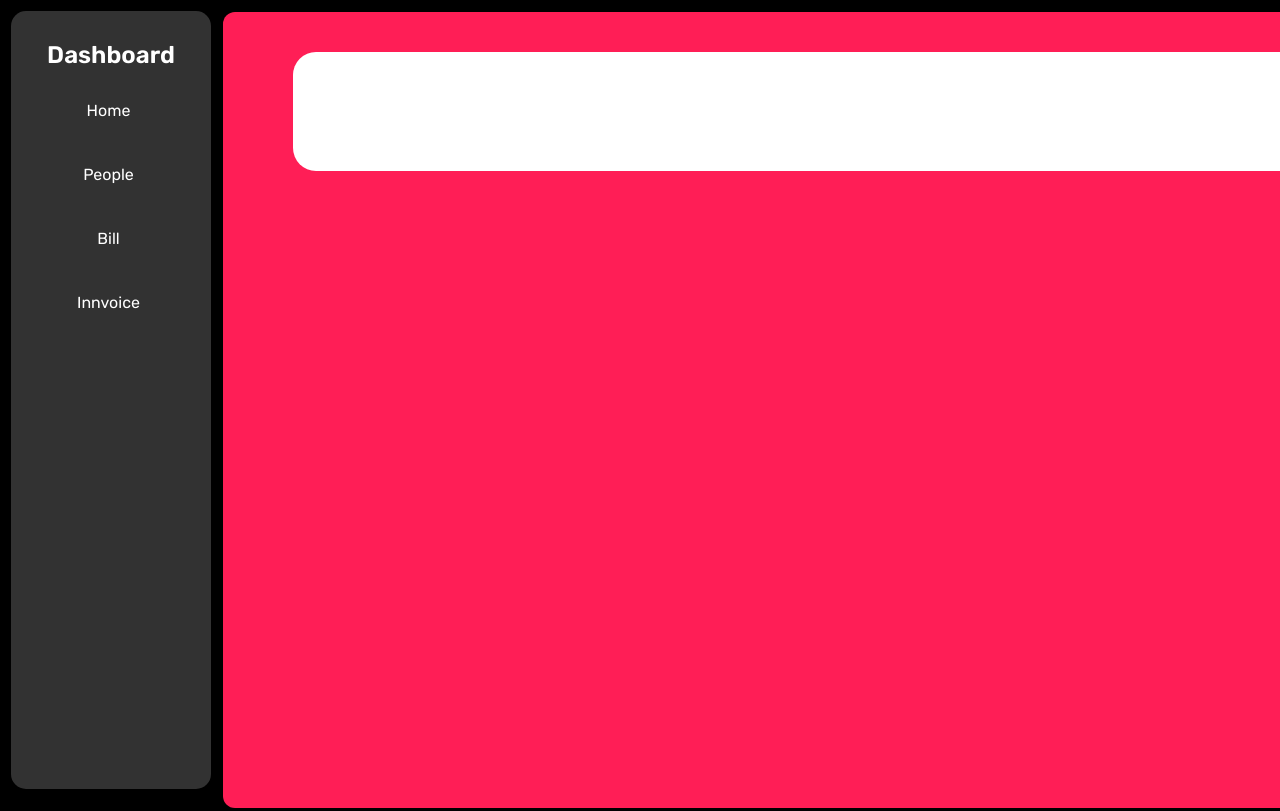
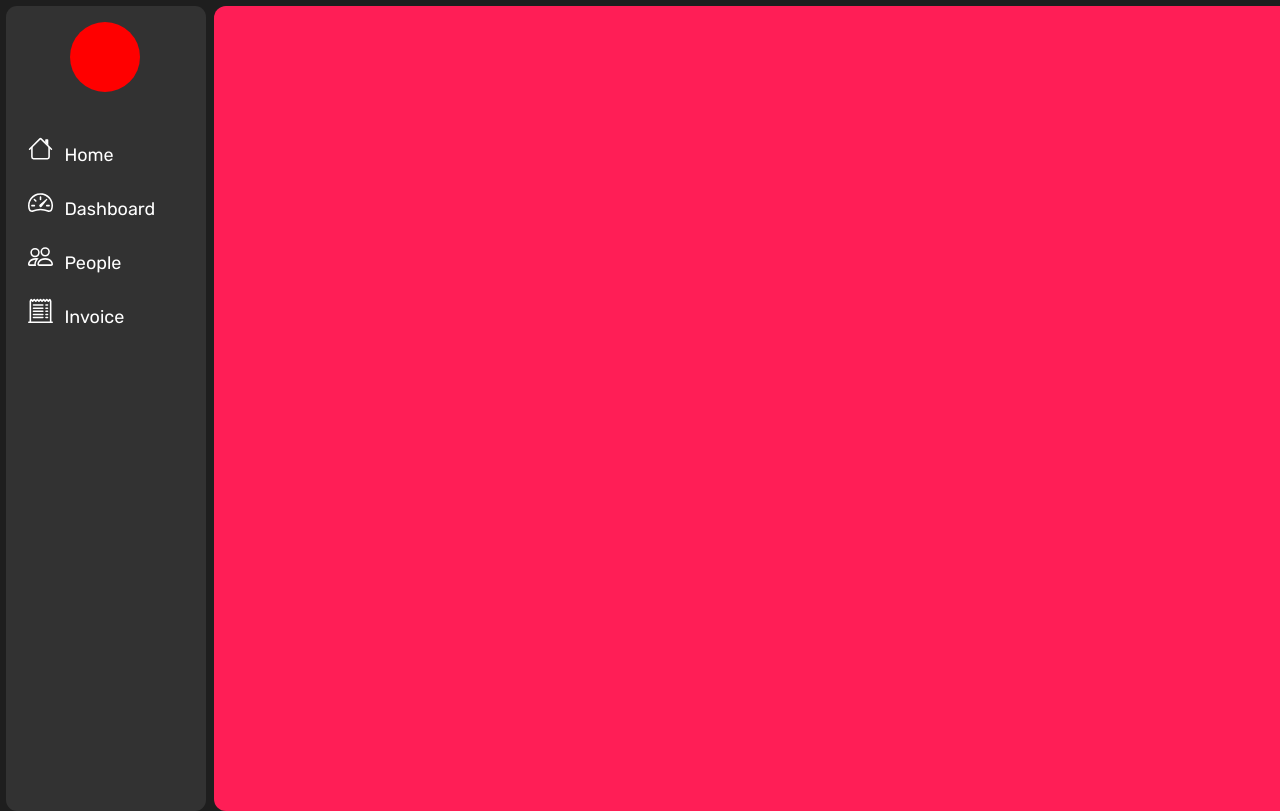
Before and after one commit to 26dhruv/project-UI, a plain HTML site: page DashBoard.html in a window 1280 px wide. Shown: the top 811 px of the page. Drawn offline with Linux system fonts and the light colour scheme.

Commit message:
Dhruvesh : Rewrite the hole Code again and decresesize.

```diff
--- a/DashBoard.html
+++ b/DashBoard.html
@@ -2,46 +2,68 @@
 <html lang="en">
 
 <head>
-    <meta charset="UTF-8">
-    <meta http-equiv="X-UA-Compatible" content="IE=edge">
-    <meta name="viewport" content="width=device-width, initial-scale=1.0">
+    <meta charset="UTF-8" />
+    <meta http-equiv="X-UA-Compatible" content="IE=edge" />
+    <meta name="viewport" content="width=device-width, initial-scale=1.0" />
     <link rel="stylesheet" href="index.css">
-    <title>Document</title>
     <link rel="preconnect" href="https://fonts.googleapis.com">
     <link rel="preconnect" href="https://fonts.gstatic.com" crossorigin>
     <link
         href="https://fonts.googleapis.com/css2?family=Rubik:ital,wght@0,300;0,400;0,500;0,600;1,300;1,400&display=swap"
         rel="stylesheet">
+
+    <title>Document</title>
 </head>
 
 <body>
-    <section class="sb">
-        <div class="sidebar">
-            <h1>Dashboard</h1>
-            <ul>
-                <a href="">
-                    <li>Home</li>
-                </a>
-                <a href="">
-                    <li>People</li>
-                </a>
-                <a href="">
-                    <li>Bill</li>
-                </a>
-                <a href="">
-                    <li>Innvoice</li>
-                </a>
-            </ul>
-            <img src="figma/Vector1.png" alt="" id="outer-dsh">
-        </div>
-    </section>
-    <section>
-        <div class="container">
-            <div class="rect">
+    <aside>
+
+        <div class="side_bar">
+            <div class="profile">
 
             </div>
+            <ul>
+                <li>
+                    <a href="#"><i><svg xmlns="http://www.w3.org/2000/svg" width="25" height="25" fill="white"
+                                class="bi bi-house" viewBox="0 0 16 16">
+                                <path fill-rule="evenodd"
+                                    d="M2 13.5V7h1v6.5a.5.5 0 0 0 .5.5h9a.5.5 0 0 0 .5-.5V7h1v6.5a1.5 1.5 0 0 1-1.5 1.5h-9A1.5 1.5 0 0 1 2 13.5zm11-11V6l-2-2V2.5a.5.5 0 0 1 .5-.5h1a.5.5 0 0 1 .5.5z" />
+                                <path fill-rule="evenodd"
+                                    d="M7.293 1.5a1 1 0 0 1 1.414 0l6.647 6.646a.5.5 0 0 1-.708.708L8 2.207 1.354 8.854a.5.5 0 1 1-.708-.708L7.293 1.5z" />
+                            </svg></i> Home</a>
+                </li>
+                <li>
+                    <a href="#"><i><svg xmlns="http://www.w3.org/2000/svg" width="25" height="25" fill="white"
+                                class="bi bi-speedometer2" viewBox="0 0 16 16">
+                                <path
+                                    d="M8 4a.5.5 0 0 1 .5.5V6a.5.5 0 0 1-1 0V4.5A.5.5 0 0 1 8 4zM3.732 5.732a.5.5 0 0 1 .707 0l.915.914a.5.5 0 1 1-.708.708l-.914-.915a.5.5 0 0 1 0-.707zM2 10a.5.5 0 0 1 .5-.5h1.586a.5.5 0 0 1 0 1H2.5A.5.5 0 0 1 2 10zm9.5 0a.5.5 0 0 1 .5-.5h1.5a.5.5 0 0 1 0 1H12a.5.5 0 0 1-.5-.5zm.754-4.246a.389.389 0 0 0-.527-.02L7.547 9.31a.91.91 0 1 0 1.302 1.258l3.434-4.297a.389.389 0 0 0-.029-.518z" />
+                                <path fill-rule="evenodd"
+                                    d="M0 10a8 8 0 1 1 15.547 2.661c-.442 1.253-1.845 1.602-2.932 1.25C11.309 13.488 9.475 13 8 13c-1.474 0-3.31.488-4.615.911-1.087.352-2.49.003-2.932-1.25A7.988 7.988 0 0 1 0 10zm8-7a7 7 0 0 0-6.603 9.329c.203.575.923.876 1.68.63C4.397 12.533 6.358 12 8 12s3.604.532 4.923.96c.757.245 1.477-.056 1.68-.631A7 7 0 0 0 8 3z" />
+                            </svg></i>
+                        Dashboard</a>
+                </li>
+                <li>
+                    <a href="#"><i><svg xmlns="http://www.w3.org/2000/svg" width="25" height="25" fill="white"
+                                class="bi bi-people" viewBox="0 0 16 16">
+                                <path
+                                    d="M15 14s1 0 1-1-1-4-5-4-5 3-5 4 1 1 1 1h8zm-7.978-1A.261.261 0 0 1 7 12.996c.001-.264.167-1.03.76-1.72C8.312 10.629 9.282 10 11 10c1.717 0 2.687.63 3.24 1.276.593.69.758 1.457.76 1.72l-.008.002a.274.274 0 0 1-.014.002H7.022zM11 7a2 2 0 1 0 0-4 2 2 0 0 0 0 4zm3-2a3 3 0 1 1-6 0 3 3 0 0 1 6 0zM6.936 9.28a5.88 5.88 0 0 0-1.23-.247A7.35 7.35 0 0 0 5 9c-4 0-5 3-5 4 0 .667.333 1 1 1h4.216A2.238 2.238 0 0 1 5 13c0-1.01.377-2.042 1.09-2.904.243-.294.526-.569.846-.816zM4.92 10A5.493 5.493 0 0 0 4 13H1c0-.26.164-1.03.76-1.724.545-.636 1.492-1.256 3.16-1.275zM1.5 5.5a3 3 0 1 1 6 0 3 3 0 0 1-6 0zm3-2a2 2 0 1 0 0 4 2 2 0 0 0 0-4z" />
+                            </svg></i> People</a>
+                </li>
+                <li>
+                    <a href="#"><i><svg xmlns="http://www.w3.org/2000/svg" width="25" height="25" fill="white"
+                                class="bi bi-receipt-cutoff" viewBox="0 0 16 16">
+                                <path
+                                    d="M3 4.5a.5.5 0 0 1 .5-.5h6a.5.5 0 1 1 0 1h-6a.5.5 0 0 1-.5-.5zm0 2a.5.5 0 0 1 .5-.5h6a.5.5 0 1 1 0 1h-6a.5.5 0 0 1-.5-.5zm0 2a.5.5 0 0 1 .5-.5h6a.5.5 0 1 1 0 1h-6a.5.5 0 0 1-.5-.5zm0 2a.5.5 0 0 1 .5-.5h6a.5.5 0 0 1 0 1h-6a.5.5 0 0 1-.5-.5zm0 2a.5.5 0 0 1 .5-.5h6a.5.5 0 0 1 0 1h-6a.5.5 0 0 1-.5-.5zM11.5 4a.5.5 0 0 0 0 1h1a.5.5 0 0 0 0-1h-1zm0 2a.5.5 0 0 0 0 1h1a.5.5 0 0 0 0-1h-1zm0 2a.5.5 0 0 0 0 1h1a.5.5 0 0 0 0-1h-1zm0 2a.5.5 0 0 0 0 1h1a.5.5 0 0 0 0-1h-1zm0 2a.5.5 0 0 0 0 1h1a.5.5 0 0 0 0-1h-1z" />
+                                <path
+                                    d="M2.354.646a.5.5 0 0 0-.801.13l-.5 1A.5.5 0 0 0 1 2v13H.5a.5.5 0 0 0 0 1h15a.5.5 0 0 0 0-1H15V2a.5.5 0 0 0-.053-.224l-.5-1a.5.5 0 0 0-.8-.13L13 1.293l-.646-.647a.5.5 0 0 0-.708 0L11 1.293l-.646-.647a.5.5 0 0 0-.708 0L9 1.293 8.354.646a.5.5 0 0 0-.708 0L7 1.293 6.354.646a.5.5 0 0 0-.708 0L5 1.293 4.354.646a.5.5 0 0 0-.708 0L3 1.293 2.354.646zm-.217 1.198.51.51a.5.5 0 0 0 .707 0L4 1.707l.646.647a.5.5 0 0 0 .708 0L6 1.707l.646.647a.5.5 0 0 0 .708 0L8 1.707l.646.647a.5.5 0 0 0 .708 0L10 1.707l.646.647a.5.5 0 0 0 .708 0L12 1.707l.646.647a.5.5 0 0 0 .708 0l.509-.51.137.274V15H2V2.118l.137-.274z" />
+                            </svg></i> Invoice</a>
+                </li>
+            </ul>
         </div>
-    </section>
+    </aside>
+    <main>
+        <div class="container"></div>
+    </main>
 </body>
 
 </html>
--- a/index.css
+++ b/index.css
@@ -1,82 +1,65 @@
+* {
+  padding: 0px;
+  margin: 0px;
+  box-sizing: border-box;
+}
 body {
-    background-color: black;
+  background-color: #1e1e1e;
 }
-
-.sb {
-    position: fixed;
-    height: 98%;
+.side_bar {
+  height: 805px;
+  width: 40px;
+  min-width: 200px;
+  border-radius: 11px;
+  background: #323232;
+  position: relative;
+  top: 6px;
+  left: 6px;
 }
-
-.sidebar {
-    height: 98%;
-    width: 12%;
-    min-width: 200px;
-    border-radius: 15px;
-    position: relative;
-    left: 3px;
-    top: 3px;
-    padding-top: 10px;
-    background: #323232;
-    color: #ffff;
+.side_bar ul {
+  position: relative;
+  top: 50px;
+  left: 26px;
+  list-style: none;
 }
-
-.sidebar h1 {
-    font-family: 'Rubik', sans-serif;
-    text-align: center;
-    font-size: 1.5rem;
+.side_bar a {
+  text-decoration: none;
+  color: white;
+  width: 20px;
+  height: 20px;
 }
-
-.sidebar ul {
-    height: 100%;
-    width: 100%;
-    list-style: none;
+.side_bar li {
+  font-family: "Rubik", sans-serif;
+  width: 200px;
+  height: 54px;
+  padding: 10px 22px;
+  text-align: left;
+  font-size: 18px;
+  position: relative;
+  right: 26px;
+  border-radius: 9px;
 }
-
-.sidebar li {
-    margin-top: 10%;
-    transition: .3s;
-    font-family: 'Rubik', sans-serif;
-    text-align: center;
-    position: relative;
-    right: 34px;
-    height: 20px;
-    padding: 12px;
-    width: 159px;
-    border-radius: 12px;
-    font-size: 1rem;
+.side_bar li:hover {
+  background-color: red;
 }
-
-.sidebar a {
-    text-decoration: none;
-    padding-left: 0px;
+.side_bar li i {
+  padding-right: 7px;
 }
-
-.sidebar a:visited {
-    color: #ffff;
+.profile {
+  position: relative;
+  top: 2%;
+  left: 32%;
+  height: 70px;
+  width: 70px;
+  background: red;
+  border-radius: 50%;
 }
-
-.sidebar li:hover {
-    /* padding-left: 20px; */
-    background-color: #FF1E56;
-    border-radius: 12px;
+.container {
+  background-color: #ff1e56;
+  width: 1420px;
+  height: 805px;
+  position: absolute;
+  left: 214px;
+  top: 6px;
+  border-radius: 12px;
 }
-
-.container {
-    background-color: #FF1E56;
-    width: 1407px;
-    height: 796px;
-    position: absolute;
-    left: 223px;
-    top: 12px;
-    border-radius: 12px;
-}
-
-.rect {
-    width: 90%;
-    height: 15%;
-    background: white;
-    border-radius: 23px;
-    position: relative;
-    left: 5%;
-    top: 5%;
-}
```
